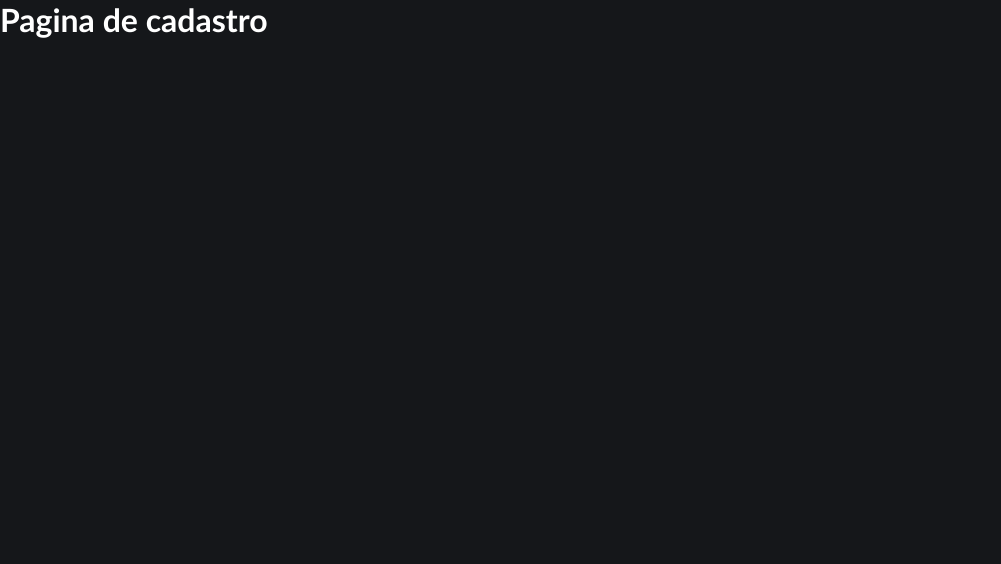
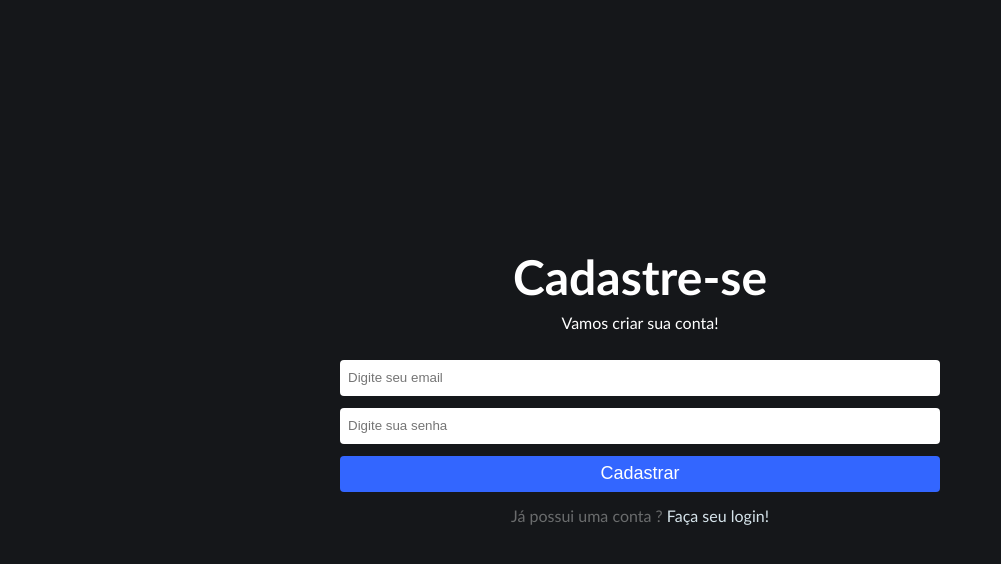
Before and after one commit to mkorrea/project-tarefas, a React (Create React App) app: page /register in a window 1280 px wide. Shown: the top 564 px of the page, without its empty margins (0-1001 px from the left). Built offline with nearby package versions, Linux system fonts and the light colour scheme.

Commit message:
create and set private admin

```diff
--- a/package.json
+++ b/package.json
@@ -6,6 +6,7 @@
     "@testing-library/jest-dom": "^5.17.0",
     "@testing-library/react": "^13.4.0",
     "@testing-library/user-event": "^13.5.0",
+    "firebase": "^10.11.1",
     "react": "^18.3.1",
     "react-dom": "^18.3.1",
     "react-router-dom": "^6.23.0",
--- /dev/null
+++ b/src/pages/Admin/index.js
@@ -0,0 +1,9 @@
+import './admin.css'
+
+export default function Admin() {
+   return(
+      <div>
+         Pagina admin
+      </div>
+   )
+}
--- a/src/pages/Home/index.js
+++ b/src/pages/Home/index.js
@@ -1,16 +1,25 @@
 import './home.css'
 
 import { useState } from 'react';
-import { Link } from 'react-router-dom'
+import { Link, useNavigate } from 'react-router-dom'
+import { auth } from '../../firebaseConnection'
+import { signInWithEmailAndPassword } from 'firebase/auth'
 
 export default function Home() {
    const [ email, setEmail ] = useState('')
    const [ password, setPassword ] = useState('')
+   const navigate = useNavigate()
 
-   function handleLogin(event) {
+   async function handleLogin(event) {
       event.preventDefault() // prevenir que a página seja atualizada
       if(email !== '' && password !== '') {
-         alert('bem vindo')
+         await signInWithEmailAndPassword(auth, email, password)
+         .then(()=> {
+            navigate('/admin', {replace: true})
+         })
+         .catch(()=>{
+            console.error("Erro ao realizar login!")
+         })
       } else {
          alert('Preencha todos os campos!')
       }
@@ -32,8 +41,7 @@ export default function Home() {
                type='text'
                value={password}
                onChange={ (e) => setPassword(e.target.value) }
-               placeholder='Digite sua senha'
-               autoComplete={false}/>
+               placeholder='Digite sua senha'/>
 
             <button type='submit'> Acessar </button>
          </form>
--- a/src/pages/Register/index.js
+++ b/src/pages/Register/index.js
@@ -1,8 +1,54 @@
+import '../Home/home.css'
+
+import { useState } from 'react';
+import { Link, useNavigate } from 'react-router-dom';
+import { auth } from '../../firebaseConnection';
+import { createUserWithEmailAndPassword } from 'firebase/auth';
 
 export default function Register() {
+   const [ email, setEmail ] = useState('')
+   const [ password, setPassword ] = useState('')
+   const navigate = useNavigate()
+
+   async function handleRegister(event) {
+      event.preventDefault() // prevenir que a página seja atualizada
+      if(email !== '' && password !== '') {
+         await createUserWithEmailAndPassword(auth, email, password)
+         .then(()=>{
+            navigate('/admin', {replace: true})
+         })
+         .catch(()=>{
+            console.error('Erro ao cadastrar!')
+         })
+
+      } else {
+         alert('Preencha todos os campos!')
+      }
+   }
+
    return (
-     <div className="home">
-      <h1>Pagina de cadastro</h1>
-     </div>
+      <div className="home-container">
+         <h1> Cadastre-se </h1>
+         <span> Vamos criar sua conta! </span>
+
+         <form onSubmit={handleRegister}>
+            <input
+               type='text'
+               value={email}
+               onChange={ (e) => setEmail(e.target.value) }
+               placeholder='Digite seu email' />
+
+            <input
+               type='text'
+               value={password}
+               onChange={ (e) => setPassword(e.target.value) }
+               placeholder='Digite sua senha'/>
+
+            <button type='submit'> Cadastrar </button>
+         </form>
+
+         <span className='sem-conta-text'>Já possui uma conta ? <Link to='/'>Faça seu login!</Link></span>
+
+      </div>
    );
  }
--- /dev/null
+++ b/src/routes/Private.js
@@ -0,0 +1,44 @@
+import { useState, useEffect } from "react"
+import { auth } from '../firebaseConnection'
+import { onAuthStateChanged } from 'firebase/auth'
+import { Navigate } from 'react-router-dom'
+
+export default function Private({ children }) {
+   const [loading, setLoading] = useState(true)
+   const [signed, setSigned] = useState(false)
+
+   useEffect(()=>{
+      async function checkLogin(){
+         const unsub = onAuthStateChanged(auth, (user)=>{
+            if(user){
+               // estiver logado
+               const userData = {
+                  uid: user.uid,
+                  email: user.email
+               }
+               localStorage.setItem( '@userDetail', JSON.stringify(userData))
+
+               setLoading(false)
+               setSigned(true)
+            } else {
+               //não estiver logado
+               setLoading(false)
+               setSigned(false)
+            }
+         })
+      }
+      checkLogin()
+   }, [])
+
+   if(loading){
+      return(
+         <div></div>
+      )
+   }
+
+   if(!signed) {
+      return <Navigate to='/'/>
+   }
+
+   return children
+}
--- a/src/routes/index.js
+++ b/src/routes/index.js
@@ -3,6 +3,9 @@ import { BrowserRouter, Routes, Route } from "react-router-dom";
 
 import Home from '../pages/Home'
 import Register from "../pages/Register";
+
+import Private from './Private'
+import Admin from '../pages/Admin'
 
 export default function RoutesApp() {
    return(
@@ -10,6 +13,8 @@ export default function RoutesApp() {
          <Routes>
             <Route path="/" element={<Home/>} />
             <Route path="/register" element={<Register/>} />
+
+            <Route path="/admin" element={ <Private> <Admin/> </Private> }/>
          </Routes>
       </BrowserRouter>
    )
```
Also changed, not shown: src/firebaseConnection.js (renamed from src/firebaseConnections.js), src/pages/Admin/admin.css (added), 1 other file (tests, documents, lock files or other folders).
